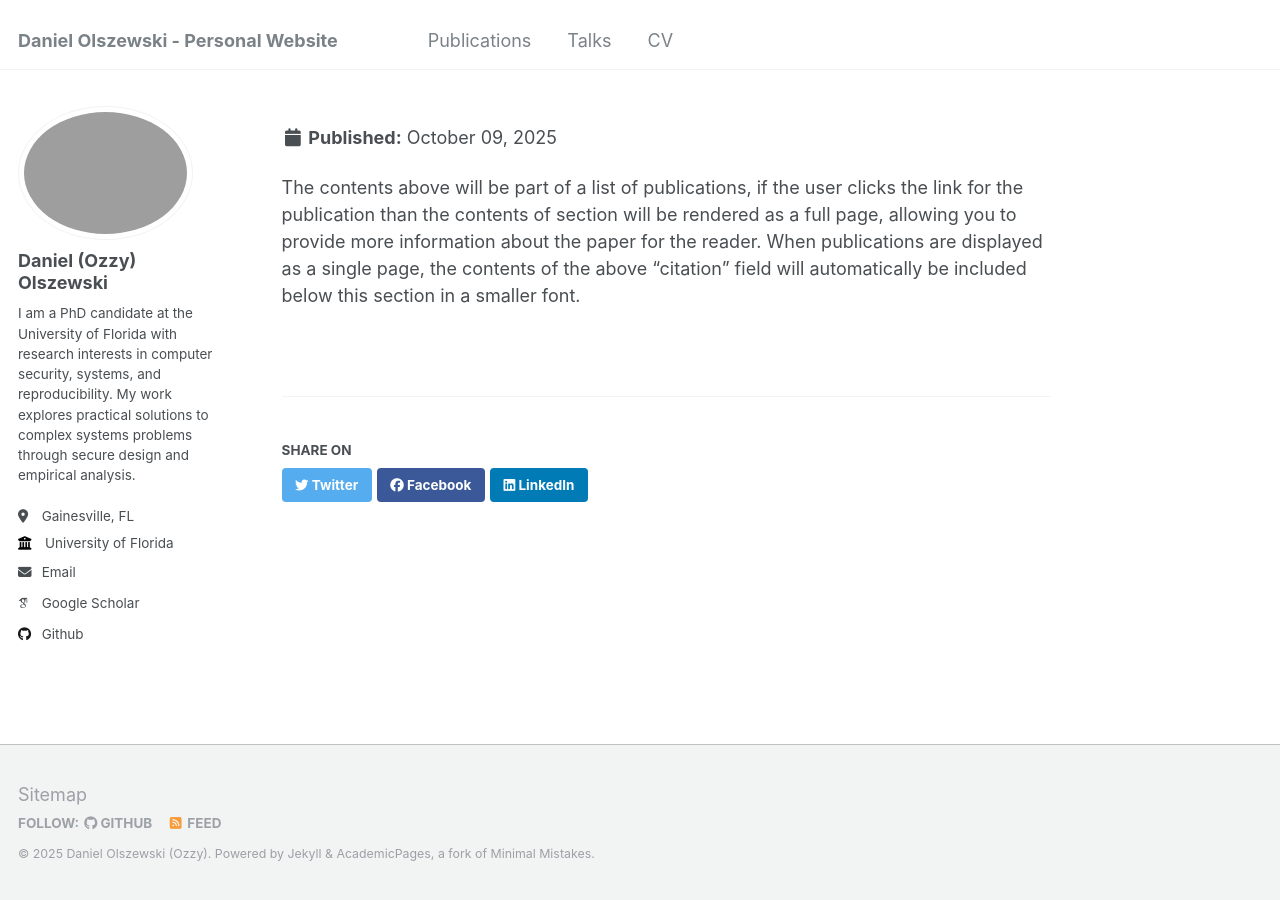
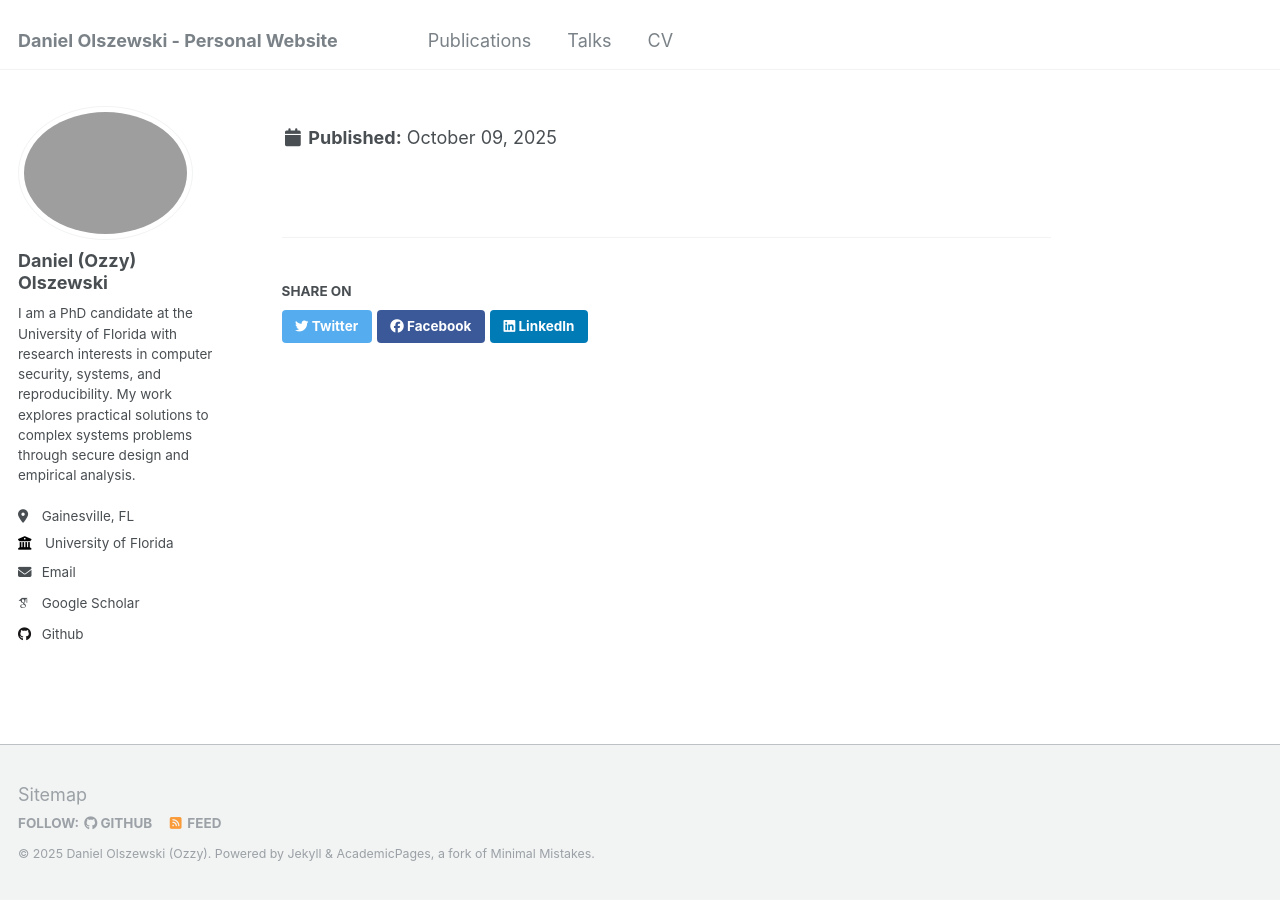
Before and after one commit to dolszewskiMT/dolszewskiMT.github.io, a Jekyll site: the page built from _publications/breath.md, in a window 1280 px wide. Built offline with Jekyll 4.4.1, drawn with Linux system fonts in a browser that asks for light colours; some web fonts are replaced.

Commit message:
Update breath.md

```diff
--- a/_publications/breath.md
+++ b/_publications/breath.md
@@ -7,7 +7,5 @@ excerpt: 'This work proposes using breath detection as a high-level feature to d
 date: 2025-09-12
 venue: 'Digital Threats: Research and Practice'
 paperurl: "https://dolszewskimt.github.io/files/layton_drt_25.pdf"
-citation: 'Layton, S., De Andrade, T., Olszewski, D., Warren, K., Gates, C., Butler, K., & Traynor, P. (2025). Every breath you don’t take: Deepfake speech detection using breath. Digital Threats: Research and Practice, 6(3), 1-18.
+citation: 'Layton, S., De Andrade, T., Olszewski, D., Warren, K., Gates, C., Butler, K., & Traynor, P. (2025). Every breath you don\’t take: Deepfake speech detection using breath. Digital Threats: Research and Practice, 6(3), 1-18.
 ---
-
-The contents above will be part of a list of publications, if the user clicks the link for the publication than the contents of section will be rendered as a full page, allowing you to provide more information about the paper for the reader. When publications are displayed as a single page, the contents of the above "citation" field will automatically be included below this section in a smaller font.
```
